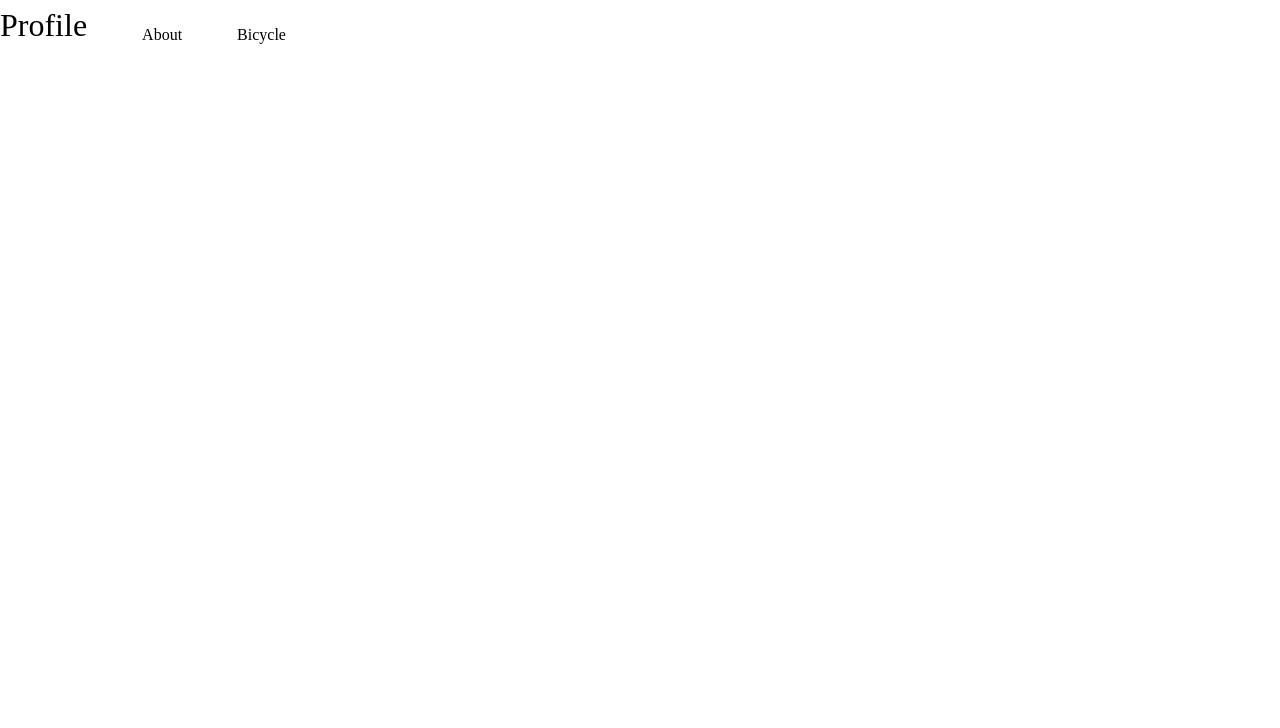
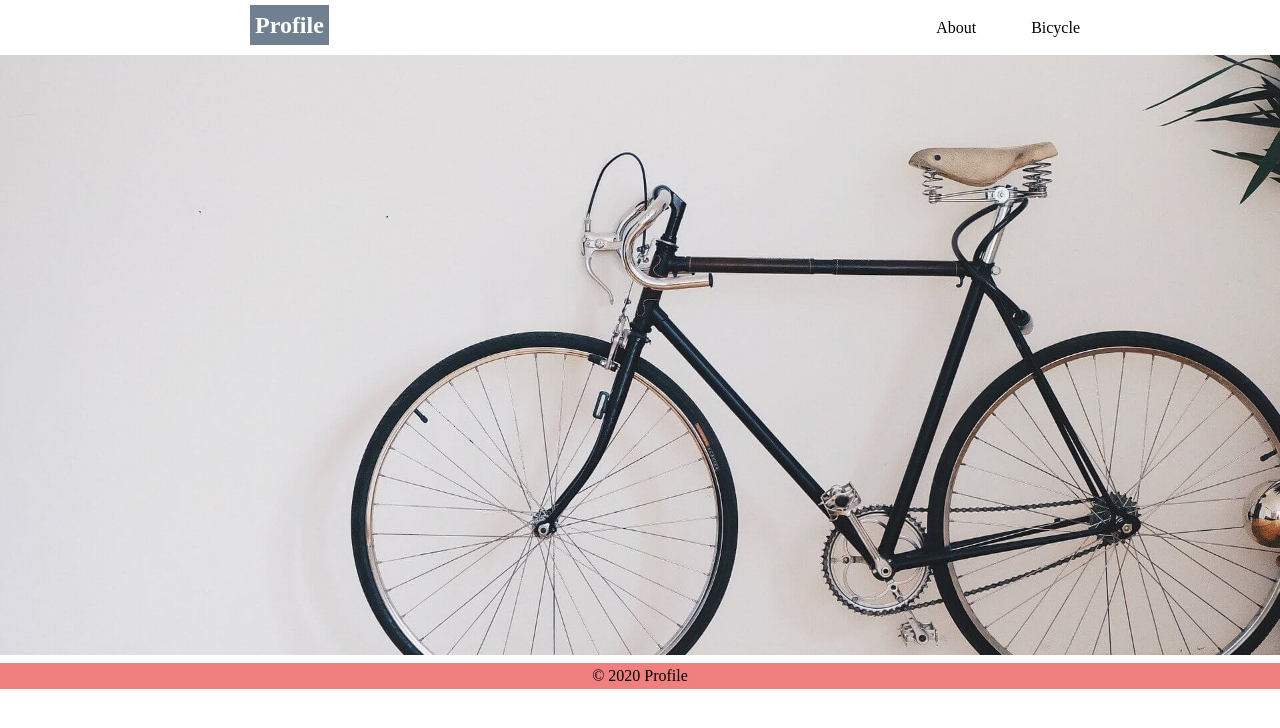
Before and after one commit to daichi1008/bicycle, a plain HTML site: page index.html in a window 1280 px wide. Drawn offline with Linux system fonts and the light colour scheme.

Commit message:
main-img完成

```diff
--- a/css/main.css
+++ b/css/main.css
@@ -26,17 +26,39 @@ body{
     line-height:1.6;
 }
 
+.title-logo{
+    margin-left: 250px;
+    margin-top: 5px;
+    background-color: slategray;
+    color:white;
+    font-weight: bold;
+    padding: 1px 5px;
+}
+
 header{
     display: flex;
-
-
-}
+    justify-content: space-between;    }
 
 .header-nav ul{
     display: flex;
-    padding:22px 0;
+    margin-top: 15px;
+    margin-right: 200px;
 }
 
 .header-nav li{
    margin-left:55px;
 }
+
+#main-img{
+    margin-top: 10px;
+}
+.main-img{
+    width: 100%;
+    height: 600px;
+    object-fit: cover;
+}
+
+footer{
+    text-align: center;
+    background-color: lightcoral;
+}
--- a/index.html
+++ b/index.html
@@ -10,7 +10,7 @@
 <body>
     <!-- headerセクション -->
     <header>
-    <h1>Profile</h1>
+    <h2 class="title-logo">Profile</h2>
    <nav class="header-nav">
        <ul>
            <li>About</li>
@@ -21,7 +21,9 @@
     <main>
 
         <!-- mainm-imgセクション -->
-        <div id="main-img" ></div>
+        <div id="main-img" >
+            <img src="./img/mainvisual.jpg" class="main-img">
+        </div>
 
         <!-- abautセクション -->
         <section></section>
@@ -31,6 +33,8 @@
     </main>
 
     <!-- footerセクション -->
-    <footer></footer>
+    <footer>
+        <P>© 2020 Profile</P>
+    </footer>
 </body>
 </html>
```
Also changed, not shown: img/about.jpg (added), img/bicycle1.jpg (added), img/bicycle2.jpg (added), img/bicycle3.jpg (added), img/mainvisual.jpg (added).
